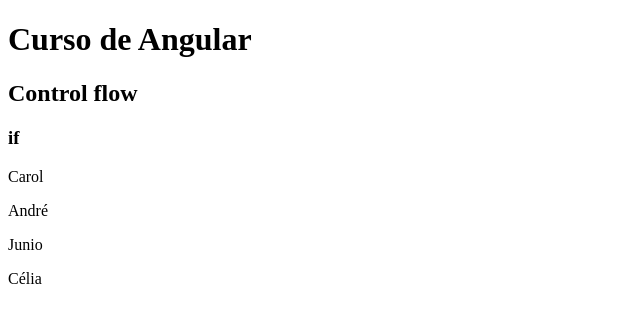
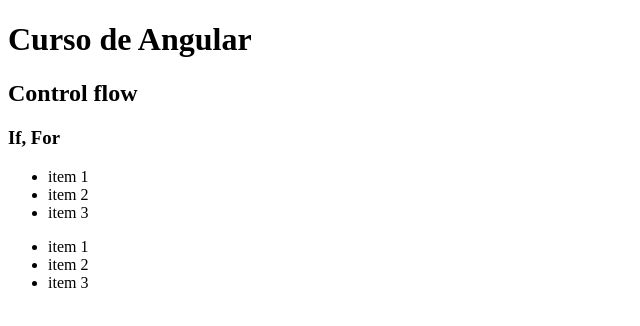
Before and after one commit to CarolMontteiro/CursoAngularVers-o-7, an Angular app: page / in a window 1280 px wide. Shown: the top 326 px of the page, without its empty margins (0-640 px from the left). Built offline with nearby package versions, Linux system fonts and the light colour scheme.

Commit message:
Aula de Control Flow: @For

```diff
--- a/src/app/components/template/template-control-flow/template-control-flow.component.html
+++ b/src/app/components/template/template-control-flow/template-control-flow.component.html
@@ -1,21 +1,27 @@
 <h2>Control flow</h2>
 
-<h3>if</h3>
+<h3>If, For</h3>
 
 <!-- Nova Forma -->
-
-@if(isTrue) {
-    <p>Carol</p>
-    <p>André</p>
-
-}@else{
-     não têm nomes
+@if(loadingData$ | async; as data) {
+     <ul>
+          @for(item of data; track item) {
+               <li>{{ item }}</li>
+          }
+     </ul>
+}@else {
+     <p>Carregando...</p>
 }
-
+<!--
+@for(item of loadingData$ | async; track item) {
+     <li>{{ item }}</li>
+} -->
 <!-- Forma antiga -->
-
-<ng-container *ngIf="isTrue; else isFalse">
-     <p>Junio</p>
-     <p>Célia</p>
+<ng-container *ngIf="loadingData$ | async as data; else loading">
+    <ul>
+          <ng-container *ngFor="let item of data; trackBy: trackByFn">
+               <li>{{ item }}</li>
+          </ng-container>
+    </ul>
 </ng-container>
-<ng-template #isFalse>Não há nomes</ng-template>
+<ng-template #loading> <p>Carregando...</p> </ng-template>
--- a/src/app/components/template/template-control-flow/template-control-flow.component.ts
+++ b/src/app/components/template/template-control-flow/template-control-flow.component.ts
@@ -1,5 +1,6 @@
 import { CommonModule } from '@angular/common';
 import { Component } from '@angular/core';
+import { Observable, delay, of } from 'rxjs';
 
 @Component({
   selector: 'app-template-control-flow',
@@ -9,5 +10,15 @@
   styleUrl: './template-control-flow.component.scss'
 })
 export class TemplateControlFlowComponent {
-  public isTrue = true;
+  public isTrue = false;
+
+  public loadingData$: Observable<string[]> = of([
+    'item 1',
+    'item 2',
+    'item 3',
+  ]).pipe(delay(3000))
+
+  public trackByFn(index: number) {
+    return index;
+  }
 }
```
